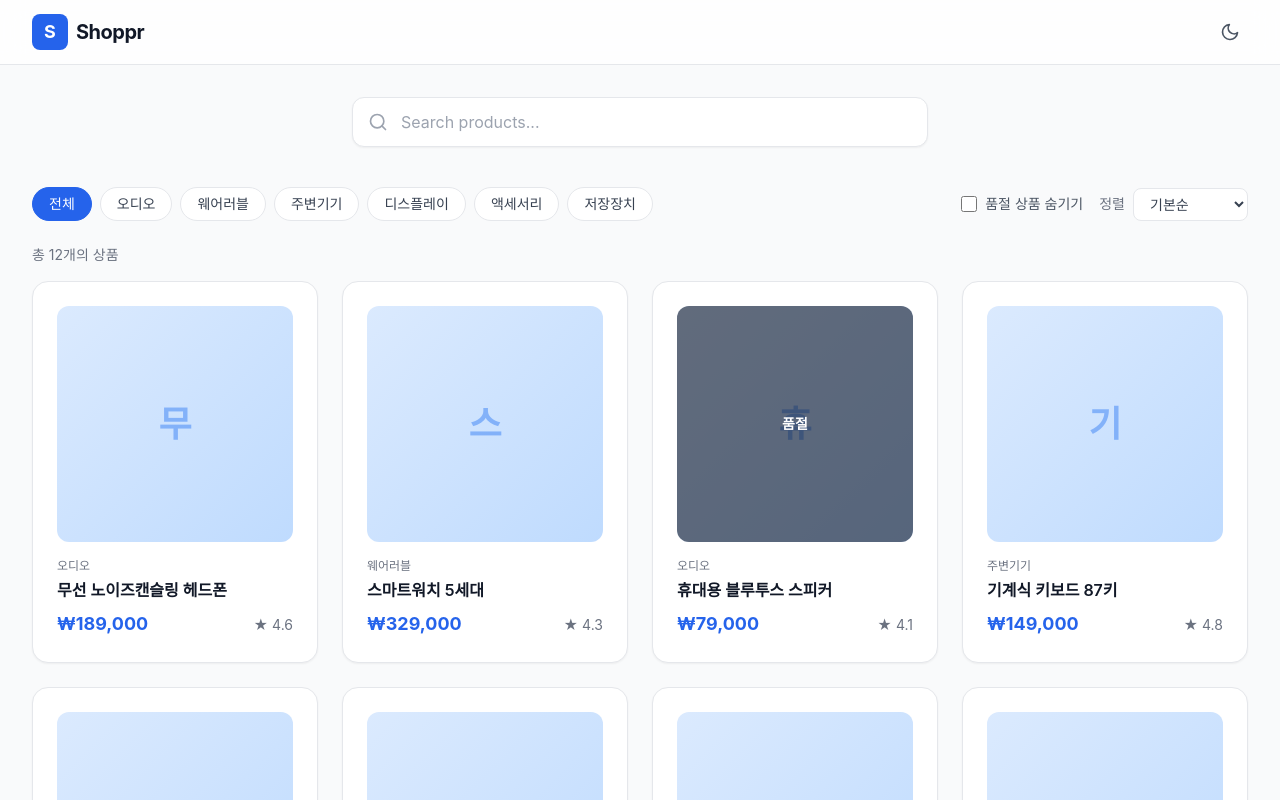
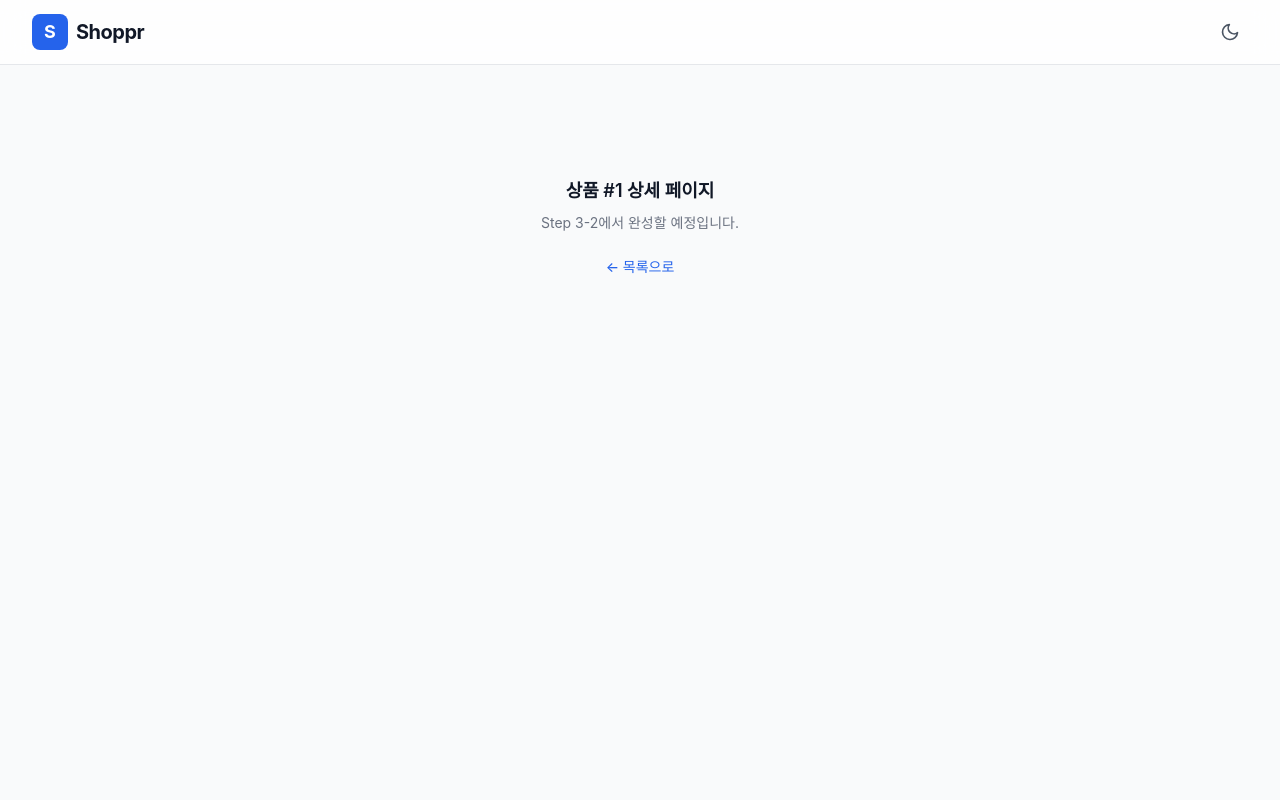
Before and after one commit to rubjin/frontStudy, a React (Vite) app: page /products/1 in a window 1280 px wide. Shown: the top 800 px of the page. Built offline with nearby package versions, Linux system fonts and the light colour scheme.

Commit message:
step3-1 라우터 설치, 목록/상세/404 페이지 나눔

```diff
--- a/package.json
+++ b/package.json
@@ -11,7 +11,8 @@
   },
   "dependencies": {
     "react": "^18.3.1",
-    "react-dom": "^18.3.1"
+    "react-dom": "^18.3.1",
+    "react-router": "^7.18.4"
   },
   "devDependencies": {
     "@eslint/js": "^9.9.1",
--- a/src/App.jsx
+++ b/src/App.jsx
@@ -1,74 +1,42 @@
-import { useMemo, useState } from 'react'
+import { useState } from 'react'
+import { Route, Routes } from 'react-router'
 import Header from './components/Header'
-import SearchBar from './components/SearchBar'
-import CategoryFilter from './components/CategoryFilter'
-import SortSelect from './components/SortSelect'
-import SoldOutToggle from './components/SoldOutToggle'
-import CardGrid from './components/CardGrid'
-import { products } from './data/products'
-import { ALL_CATEGORIES, filterProducts, getCategories } from './lib/filterProducts'
-import { SORT_OPTIONS, sortProducts } from './lib/sortProducts'
+import ProductListPage from './pages/ProductListPage'
+import ProductDetailPage from './pages/ProductDetailPage'
+import NotFoundPage from './pages/NotFoundPage'
 
-// 카테고리 목록은 상품 데이터가 바뀌지 않는 한 항상 같다.
-// 그래서 컴포넌트 밖에서 한 번만 계산한다. (컴포넌트 안에 두면 렌더링마다 다시 계산됨)
-// ※ Step 5에서 데이터를 API로 받아오면 이 부분은 컴포넌트 안으로 옮기게 된다.
-const categories = getCategories(products)
-
-// 앱의 최상위 컴포넌트
-// - 화면 전체에서 공유해야 하는 상태(다크 모드, 검색어, 카테고리, 정렬, 품절 숨기기)를 여기서 관리한다.
-// - 자식 컴포넌트에는 props로 '값'과 '값을 바꾸는 함수'를 내려준다.
-//   이렇게 상태를 공통 부모로 올리는 것을 '상태 끌어올리기(lifting state up)'라고 한다.
+// 앱의 최상위 컴포넌트 = 모든 페이지가 함께 쓰는 '레이아웃'
+//
+// Step 3-1에서 역할이 바뀌었다.
+// - 이전: 검색·필터·정렬 상태와 목록 화면을 모두 여기서 관리
+// - 이후: 모든 페이지에 공통인 것(다크 모드, 헤더)만 여기에 두고,
+//         주소(URL)에 따라 어떤 페이지를 보여 줄지만 정한다.
+//         목록 관련 상태는 ProductListPage로 옮겼다.
+//
+// SPA(Single Page Application)란?
+// 실제 HTML 파일은 index.html 하나뿐이고, 주소가 바뀌면 React가 화면만 바꿔 끼운다.
+// 페이지를 새로 받아오지 않으니 빠르고, 다크 모드 같은 상태도 페이지를 옮겨도 유지된다.
 function App() {
   const [dark, setDark] = useState(false)
-  const [query, setQuery] = useState('')
-  const [category, setCategory] = useState(ALL_CATEGORIES)
-  // 정렬 기준. SORT_OPTIONS의 value 중 하나가 들어간다 (Step 2-2)
-  const [sort, setSort] = useState('default')
-  // 품절 상품 숨기기 여부 (Step 2-3)
-  const [hideSoldOut, setHideSoldOut] = useState(false)
-
-  // 화면에 보여 줄 상품 목록
-  // useState로 따로 저장하지 않고 계산해서 만든다. (= 파생 상태)
-  // 이유: query, category, sort, hideSoldOut만 있으면 언제든 다시 계산할 수 있으므로,
-  //       state로 또 저장하면 원본과 값이 어긋나는 버그가 생기기 쉽다.
-  //
-  // 계산 순서: ① 걸러내기 → ② 정렬
-  // 걸러내기를 먼저 하면 정렬할 개수가 줄어들어 조금 더 효율적이다.
-  //
-  // useMemo (Step 2-3): 계산 결과를 기억해 두는 Hook
-  // - 형태: useMemo(() => 계산식, [의존성 배열])
-  // - 의존성 배열 안의 값 중 하나라도 바뀌었을 때만 다시 계산하고,
-  //   아니면 지난번 결과를 그대로 돌려준다.
-  // - 예) 다크 모드 버튼을 누르면 App이 다시 렌더링되지만,
-  //       dark는 배열에 없으므로 목록 계산은 건너뛴다.
-  // ⚠️ 의존성 배열에 계산에 쓰는 값을 빠뜨리면 화면이 옛날 값으로 멈춘다.
-  //    ESLint(react-hooks/exhaustive-deps)가 빠진 값을 경고해 주니 경고를 무시하지 말 것.
-  const visible = useMemo(() => {
-    const filtered = filterProducts(products, { query, category, hideSoldOut })
-    return sortProducts(filtered, sort)
-  }, [query, category, hideSoldOut, sort])
 
   return (
     // 다크 모드: 최상위에 'dark' 클래스를 붙이면 Tailwind의 dark: 스타일이 적용된다
     <div className={dark ? 'dark' : ''}>
       <div className="min-h-screen bg-gray-50 text-gray-900 dark:bg-gray-950 dark:text-gray-100 transition-colors duration-300">
-        {/* setDark((d) => !d): 이전 값을 받아 뒤집는 함수형 업데이트 */}
+        {/* 헤더는 Routes 밖에 있어서 어느 페이지에서나 보인다.
+            setDark((d) => !d): 이전 값을 받아 뒤집는 함수형 업데이트 */}
         <Header dark={dark} onToggle={() => setDark((d) => !d)} />
         <main className="max-w-7xl mx-auto px-4 sm:px-6 lg:px-8 py-8">
-          <SearchBar value={query} onChange={setQuery} />
-
-          {/* 툴바: 카테고리 필터(왼쪽)와 보기 옵션(오른쪽: 품절 숨기기 + 정렬)
-              모바일에서는 세로로 쌓고(flex-col), sm 이상에서 한 줄로 양끝 정렬 */}
-          <div className="mb-6 flex flex-col gap-4 sm:flex-row sm:items-center sm:justify-between">
-            <CategoryFilter categories={categories} value={category} onChange={setCategory} />
-            {/* shrink-0: 공간이 좁아도 이 묶음은 줄어들지 않게 해서 글자가 줄바꿈되지 않도록 한다 */}
-            <div className="flex shrink-0 items-center gap-4">
-              <SoldOutToggle checked={hideSoldOut} onChange={setHideSoldOut} />
-              <SortSelect options={SORT_OPTIONS} value={sort} onChange={setSort} />
-            </div>
-          </div>
-
-          <CardGrid products={visible} query={query} />
+          {/* Routes: 현재 주소와 맞는 Route 하나만 골라서 보여 준다
+              - path="/"              → 상품 목록
+              - path="/products/:id"  → 상품 상세. ':id'는 '이 자리에 오는 값을 id라고 부른다'는 뜻
+                                         예) /products/3 → id = '3'
+              - path="*"              → 위에 맞는 게 없을 때(없는 주소) 404 페이지 */}
+          <Routes>
+            <Route path="/" element={<ProductListPage />} />
+            <Route path="/products/:id" element={<ProductDetailPage />} />
+            <Route path="*" element={<NotFoundPage />} />
+          </Routes>
         </main>
       </div>
     </div>
--- a/src/components/Card.jsx
+++ b/src/components/Card.jsx
@@ -1,3 +1,4 @@
+import { Link } from 'react-router'
 import { formatPrice } from '../lib/format'
 
 // 상품 카드 한 장 (Step 1)
@@ -5,6 +6,15 @@ import { formatPrice } from '../lib/format'
 // Step 1 이전에는 name, price를 각각 props로 받았지만,
 // 이제는 상품 객체(product) 하나를 통째로 받는다.
 // → 상품 필드가 늘어나도 부모 쪽 코드를 고칠 필요가 없다.
+//
+// Step 3-1: 카드 전체를 눌러 상세 페이지로 이동할 수 있게 했다.
+// 방법: '늘린 링크(stretched link)' 패턴
+// - 링크(<Link>)는 상품명에만 건다.
+// - 링크에 after:absolute after:inset-0 을 줘서, 보이지 않는 가상 요소가 카드 전체를 덮게 한다.
+//   (가상 요소의 기준점은 relative가 있는 article)
+// 왜 카드 전체를 <a>로 감싸지 않나?
+// - 스크린리더가 카드 안의 모든 글자(카테고리, 가격, 평점...)를 링크 이름으로 한꺼번에 읽어서 듣기 힘들다.
+// - 이 방식이면 링크 이름은 '상품명'만 되고, 클릭 영역은 카드 전체가 된다.
 function Card({ product }) {
   // 구조 분해 할당: product.name, product.price ... 를 짧은 변수로 꺼낸다
   const { name, price, category, rating, stock } = product
@@ -13,7 +23,9 @@ function Card({ product }) {
 
   return (
     // 카드처럼 그 자체로 의미가 완결되는 콘텐츠는 div 대신 article을 쓴다 (시맨틱 마크업)
-    <article className="group h-full rounded-2xl border border-gray-200 bg-white p-6 shadow-sm hover:shadow-lg hover:-translate-y-1 dark:border-gray-800 dark:bg-gray-900 transition-all duration-300">
+    // has-[:focus-visible]: 안쪽 링크에 키보드 포커스가 오면 카드 전체에 테두리(ring)를 그린다.
+    //   → 키보드 사용자가 지금 어느 카드에 있는지 알 수 있다. (마우스 클릭 때는 안 보임)
+    <article className="group relative h-full rounded-2xl border border-gray-200 bg-white p-6 shadow-sm hover:shadow-lg hover:-translate-y-1 dark:border-gray-800 dark:bg-gray-900 transition-all duration-300 has-[:focus-visible]:ring-2 has-[:focus-visible]:ring-primary-500">
       {/* 이미지 대신 쓰는 자리 표시 영역. relative는 품절 오버레이의 기준점 */}
       <div className="relative aspect-square mb-4 rounded-xl bg-gradient-to-br from-primary-100 to-primary-200 dark:from-gray-800 dark:to-gray-700 flex items-center justify-center">
         {/* 장식용 글자라서 aria-hidden으로 스크린리더가 읽지 않게 한다 */}
@@ -32,7 +44,10 @@ function Card({ product }) {
         {category}
       </p>
       <h3 className="text-base font-semibold text-gray-900 dark:text-gray-100 mb-2">
-        {name}
+        {/* focus:outline-none: 링크 자체의 기본 포커스 선은 숨기고, 위의 카드 ring으로 대신 보여 준다 */}
+        <Link to={`/products/${product.id}`} className="after:absolute after:inset-0 focus:outline-none">
+          {name}
+        </Link>
       </h3>
 
       <div className="flex items-baseline justify-between">
--- a/src/main.jsx
+++ b/src/main.jsx
@@ -1,10 +1,16 @@
 import { StrictMode } from 'react'
 import { createRoot } from 'react-dom/client'
+import { BrowserRouter } from 'react-router'
 import App from './App.jsx'
 import './index.css'
 
+// BrowserRouter (Step 3-1)
+// 앱 전체를 감싸서 "지금 주소(URL)가 무엇인지"를 모든 컴포넌트가 알 수 있게 해 준다.
+// 이 안에 있어야 Routes, Link, useParams 같은 라우터 기능을 쓸 수 있다.
 createRoot(document.getElementById('root')).render(
   <StrictMode>
-    <App />
+    <BrowserRouter>
+      <App />
+    </BrowserRouter>
   </StrictMode>,
 )
--- /dev/null
+++ b/src/pages/NotFoundPage.jsx
@@ -0,0 +1,22 @@
+import { Link } from 'react-router'
+
+// 404 페이지 — 어떤 Route에도 맞지 않는 주소 (Step 3-1)
+//
+// SPA에서는 서버가 아니라 React가 주소를 해석하므로, 없는 주소 처리도 직접 만들어야 한다.
+// 이 페이지가 없으면 없는 주소로 들어왔을 때 헤더만 있는 빈 화면이 보인다.
+function NotFoundPage() {
+  return (
+    <div className="py-20 text-center">
+      {/* 페이지의 주제를 알려 주는 제목이므로 h1을 쓴다 */}
+      <h1 className="text-2xl font-bold">페이지를 찾을 수 없습니다</h1>
+      <p className="mt-2 text-sm text-gray-500 dark:text-gray-400">
+        주소가 잘못되었거나 삭제된 페이지입니다.
+      </p>
+      <Link to="/" className="mt-6 inline-block rounded-lg bg-primary-600 px-4 py-2 text-sm font-medium text-white hover:bg-primary-700">
+        홈으로 가기
+      </Link>
+    </div>
+  )
+}
+
+export default NotFoundPage
--- /dev/null
+++ b/src/pages/ProductDetailPage.jsx
@@ -0,0 +1,25 @@
+import { Link, useParams } from 'react-router'
+
+// 상품 상세 페이지 — 주소 "/products/:id" (Step 3-1: 뼈대만)
+//
+// 지금은 라우팅이 동작하는지 확인하는 용도로 id만 보여 준다.
+// 실제 상품 정보 화면은 Step 3-2에서 완성한다.
+function ProductDetailPage() {
+  // useParams: 주소의 ':id' 자리에 들어온 값을 꺼낸다.
+  // 예) /products/3 → { id: '3' }
+  // ⚠️ 주소에서 온 값은 항상 '문자열'이다. 숫자 id와 비교하려면 Number()로 바꿔야 한다. (3-2에서 사용)
+  const { id } = useParams()
+
+  return (
+    <div className="py-20 text-center">
+      <p className="text-lg font-semibold">상품 #{id} 상세 페이지</p>
+      <p className="mt-2 text-sm text-gray-500 dark:text-gray-400">Step 3-2에서 완성할 예정입니다.</p>
+      {/* Link: <a href>처럼 보이지만, 페이지를 새로 불러오지 않고 React가 화면만 바꾼다 */}
+      <Link to="/" className="mt-6 inline-block text-sm font-medium text-primary-600 hover:underline dark:text-primary-400">
+        ← 목록으로
+      </Link>
+    </div>
+  )
+}
+
+export default ProductDetailPage
--- /dev/null
+++ b/src/pages/ProductListPage.jsx
@@ -0,0 +1,62 @@
+import { useMemo, useState } from 'react'
+import SearchBar from '../components/SearchBar'
+import CategoryFilter from '../components/CategoryFilter'
+import SortSelect from '../components/SortSelect'
+import SoldOutToggle from '../components/SoldOutToggle'
+import CardGrid from '../components/CardGrid'
+import { products } from '../data/products'
+import { ALL_CATEGORIES, filterProducts, getCategories } from '../lib/filterProducts'
+import { SORT_OPTIONS, sortProducts } from '../lib/sortProducts'
+
+// 상품 목록 페이지 — 주소 "/" (Step 3-1)
+//
+// Step 2까지 App.jsx에 있던 목록 화면을 그대로 옮겨 왔다.
+// pages/ 폴더: 주소 하나에 대응하는 '페이지' 컴포넌트를 모아 둔다.
+// components/ 폴더: 여러 페이지에서 재사용하는 '부품' 컴포넌트를 모아 둔다.
+//
+// ⚠️ 알려진 문제 (Step 3-3에서 해결 예정)
+// 검색·필터 상태가 이 페이지의 useState에 있어서, 상세 페이지에 갔다가 돌아오면
+// 이 컴포넌트가 새로 만들어지면서 상태가 모두 초기화된다. 새로고침해도 마찬가지다.
+
+// 카테고리 목록은 상품 데이터가 바뀌지 않는 한 항상 같다.
+// 그래서 컴포넌트 밖에서 한 번만 계산한다. (컴포넌트 안에 두면 렌더링마다 다시 계산됨)
+// ※ Step 5에서 데이터를 API로 받아오면 이 부분은 컴포넌트 안으로 옮기게 된다.
+const categories = getCategories(products)
+
+function ProductListPage() {
+  const [query, setQuery] = useState('')
+  const [category, setCategory] = useState(ALL_CATEGORIES)
+  // 정렬 기준. SORT_OPTIONS의 value 중 하나가 들어간다 (Step 2-2)
+  const [sort, setSort] = useState('default')
+  // 품절 상품 숨기기 여부 (Step 2-3)
+  const [hideSoldOut, setHideSoldOut] = useState(false)
+
+  // 화면에 보여 줄 상품 목록 (파생 상태 + useMemo, Step 2-3)
+  // - 의존성 배열의 값 중 하나라도 바뀌었을 때만 다시 계산한다.
+  // - 계산 순서: ① 걸러내기 → ② 정렬
+  const visible = useMemo(() => {
+    const filtered = filterProducts(products, { query, category, hideSoldOut })
+    return sortProducts(filtered, sort)
+  }, [query, category, hideSoldOut, sort])
+
+  return (
+    <>
+      <SearchBar value={query} onChange={setQuery} />
+
+      {/* 툴바: 카테고리 필터(왼쪽)와 보기 옵션(오른쪽: 품절 숨기기 + 정렬)
+          모바일에서는 세로로 쌓고(flex-col), sm 이상에서 한 줄로 양끝 정렬 */}
+      <div className="mb-6 flex flex-col gap-4 sm:flex-row sm:items-center sm:justify-between">
+        <CategoryFilter categories={categories} value={category} onChange={setCategory} />
+        {/* shrink-0: 공간이 좁아도 이 묶음은 줄어들지 않게 해서 글자가 줄바꿈되지 않도록 한다 */}
+        <div className="flex shrink-0 items-center gap-4">
+          <SoldOutToggle checked={hideSoldOut} onChange={setHideSoldOut} />
+          <SortSelect options={SORT_OPTIONS} value={sort} onChange={setSort} />
+        </div>
+      </div>
+
+      <CardGrid products={visible} query={query} />
+    </>
+  )
+}
+
+export default ProductListPage
```
Also changed, not shown: src/components/Header.jsx (+14 -3 lines), 3 other files (tests, documents, lock files or other folders).
